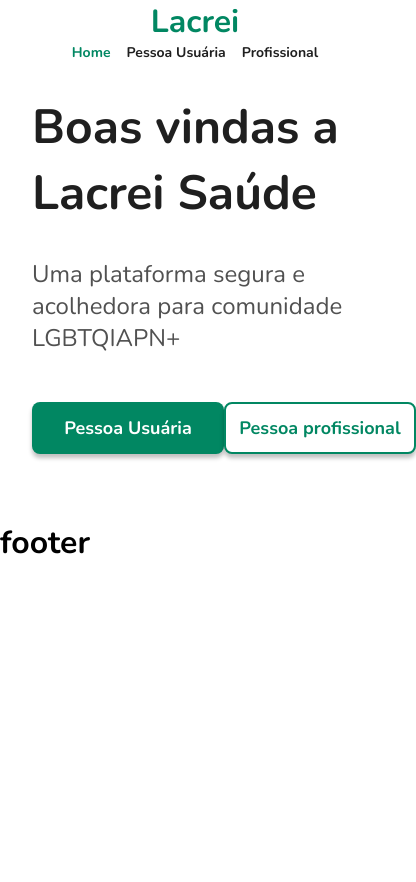
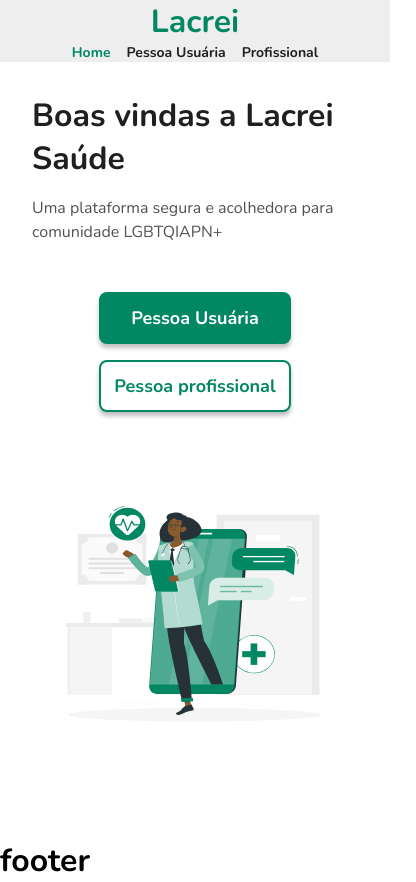
Before and after one commit to wspietro/ls-teste-tecnico, a Next.js app: page / in a window 390 px wide. Shown: the whole page, 416 px wide, since content can reach past the window. Before the commit the page ends 844 px from the top, so only its background shows below. Built offline with nearby package versions, Linux system fonts and the light colour scheme.

Commit message:
:iphone: feat: home responsiva

```diff
--- a/src/app/components/Header/styles.ts
+++ b/src/app/components/Header/styles.ts
@@ -7,6 +7,8 @@ export const HeaderContainer = styled.header`
   display: flex;
   align-items: center;
   justify-content: space-between;
+
+  background-color: ${(p) => p.theme.colors['light-gray']};
 
   @media ${(p) => p.theme.queries.laptopAndSmaller} {
     padding: 0rem 2rem;
--- a/src/app/styles.ts
+++ b/src/app/styles.ts
@@ -6,30 +6,48 @@ export const HomeContainer = styled.main`
   justify-content: space-between;
 
   background-color: ${(p) => p.theme.colors.white};
-  padding: 64px 64px 0px;
+  padding: 4rem 4rem 0rem;
 
   @media ${(p) => p.theme.queries.laptopAndSmaller} {
-    padding: 32px 32px 0px;
+    flex-direction: column;
+    align-items: center;
+    padding: 2rem 2rem 0rem;
   }
 
   @media ${(p) => p.theme.queries.phoneAndSmaller} {
-    padding: 32px 32px 0px;
+    padding: 2rem 2rem 0rem;
   }
 `
 
 export const Description = styled.div`
-  max-width: 540px;
+  display: flex;
+  flex-direction: column;
+  max-width: 33.75rem;
+
+  @media ${(p) => p.theme.queries.phoneAndSmaller} {
+    align-items: center;
+  }
 
   h1 {
     color: ${(p) => p.theme.colors.black};
-    font-size: 48px;
+    font-size: 3rem;
+
+    @media ${(p) => p.theme.queries.laptopAndSmaller} {
+      font-size: 2rem;
+    }
   }
 
   p {
     color: ${(p) => p.theme.colors['dark-gray']};
-    font-size: 24px;
+    font-size: 1.5rem;
 
-    margin-top: 32px;
+    margin-top: 2rem;
+
+    @media ${(p) => p.theme.queries.laptopAndSmaller} {
+      font-size: 1rem;
+      margin-top: 1rem;
+      line-height: 1.5rem;
+    }
   }
 `
 
@@ -37,14 +55,20 @@ export const ActionGroup = styled.div`
   display: flex;
   justify-content: space-between;
 
-  max-width: 453px;
-  margin-top: 48px;
+  max-width: 28.3125rem;
+  margin-top: 3rem;
+
+  @media ${(p) => p.theme.queries.phoneAndSmaller} {
+    flex-direction: column;
+    justify-content: unset;
+    gap: 1rem;
+  }
 `
 
 const Button = styled(Link)`
   all: unset;
 
-  width: 11.75rem;
+  width: 188px;
   padding: 0.75rem 0rem;
   font-size: 1.125rem;
   font-weight: 700;
@@ -73,7 +97,7 @@ export const ButtonSecondary = styled(Button)`
 `
 
 export const ImageWrapper = styled.div`
-  max-width: 540px;
+  max-width: 33.75rem;
 
   img {
     width: 100%;
```
